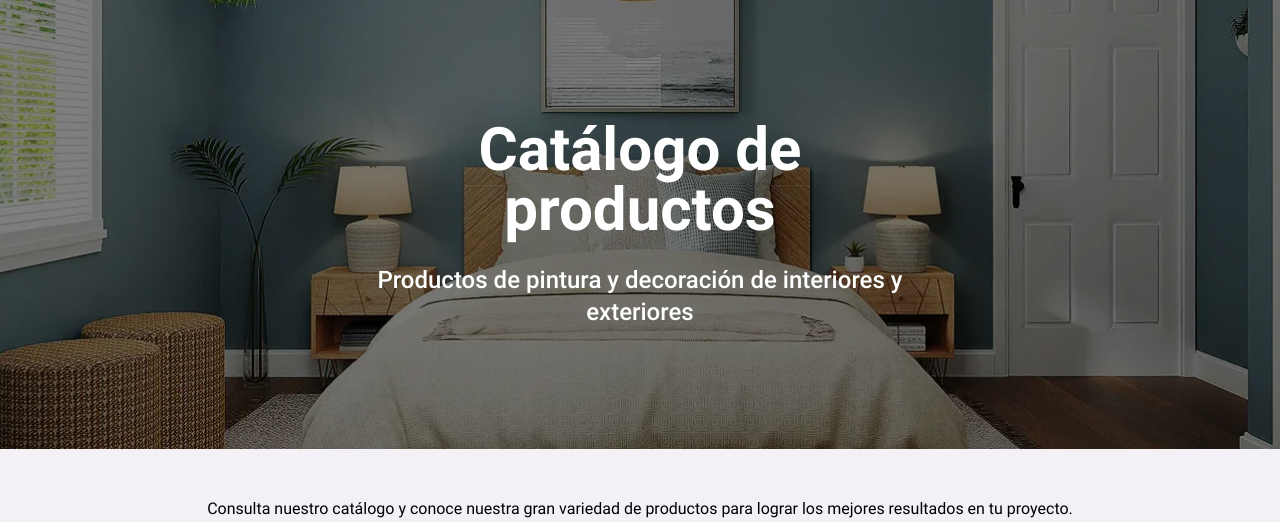
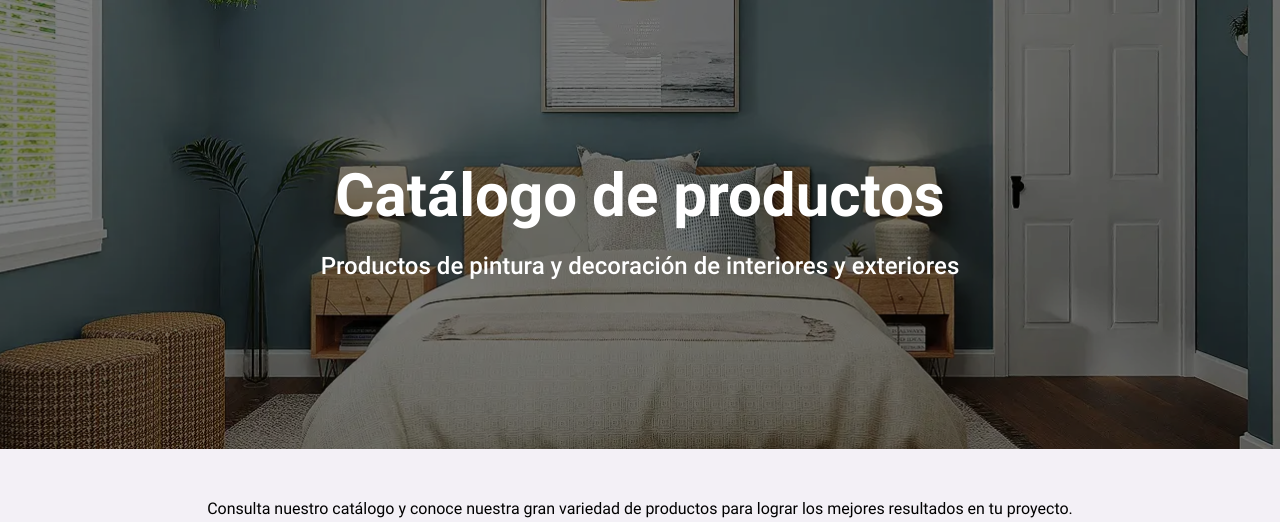
Before and after one commit to francisco-solis99/mapla, a CodeIgniter 4 app: template app/Views/pages/catalogue/index.php in a window 1280 px wide. Shown: the part 153-675 px from the top of the page. Run offline with PHP 8.4 and a stand-in for CodeIgniter, Linux system fonts and the light colour scheme; the template is opened without the code that fills it, so the values that code supplies are empty; style sheets or scripts are compiled from the project's sources; some libraries are stand-ins or nearby versions.

Commit message:
[Fix] position h1 and h2

```diff
--- a/app/Views/pages/catalogue/index.php
+++ b/app/Views/pages/catalogue/index.php
@@ -16,7 +16,7 @@
 <?= $this->section('content') ?>
     <main class="bg-mapla-light-100">
       <section class="relative bg-catalogue-back bg-cover bg-center bg-no-repeat min-h-[450px]">
-        <div class="absolute inset-0 grid place-content-center text-center backdrop-brightness-50 text-white">
+        <div class="absolute inset-0 flex justify-center items-center text-center backdrop-brightness-50 text-white">
           <div class="container">
             <h1 class="font-bold text-5xl sm:text-6xl">Catálogo de productos</h1>
             <h2 class="mt-6 text-xl sm:text-2xl font-medium">Productos de pintura y decoración de interiores y exteriores</h2>
```
